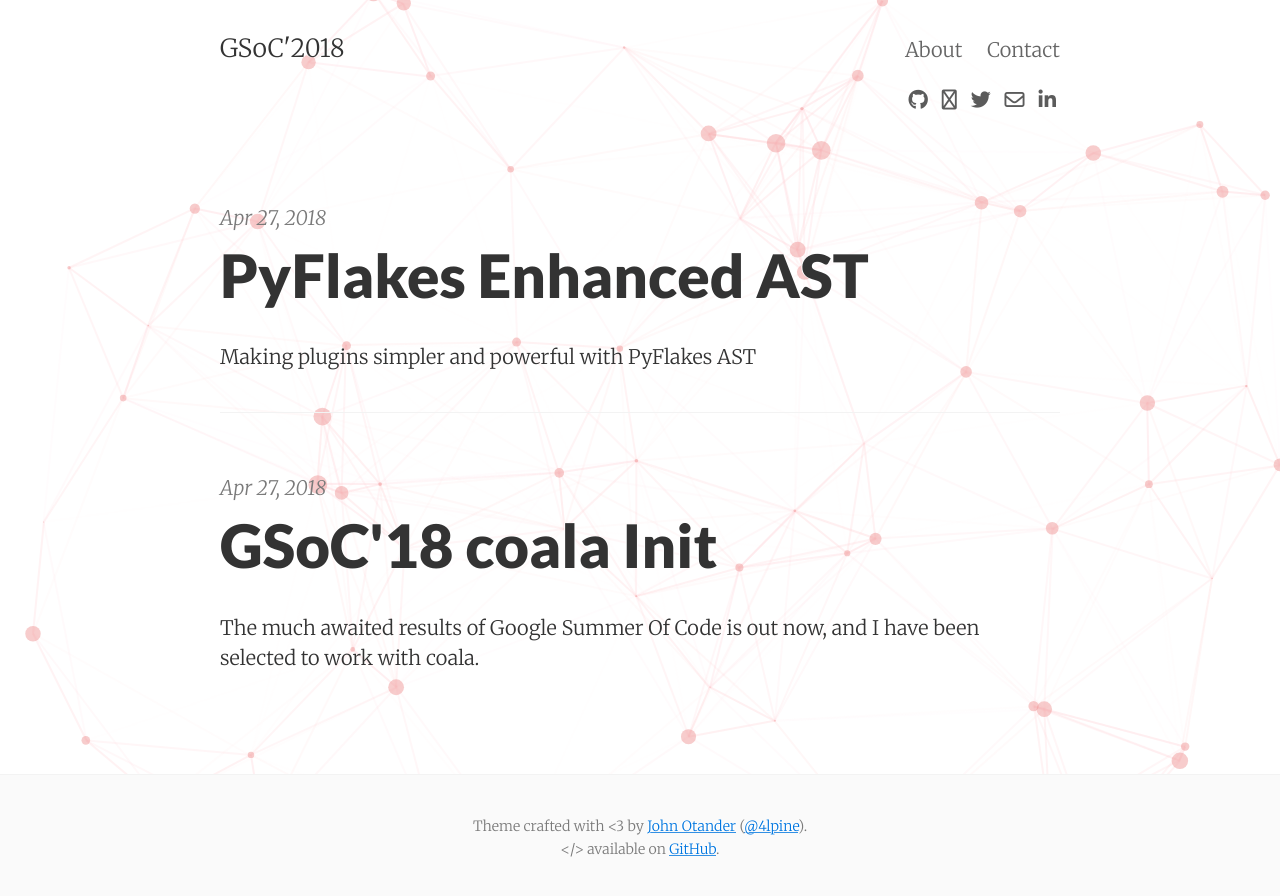
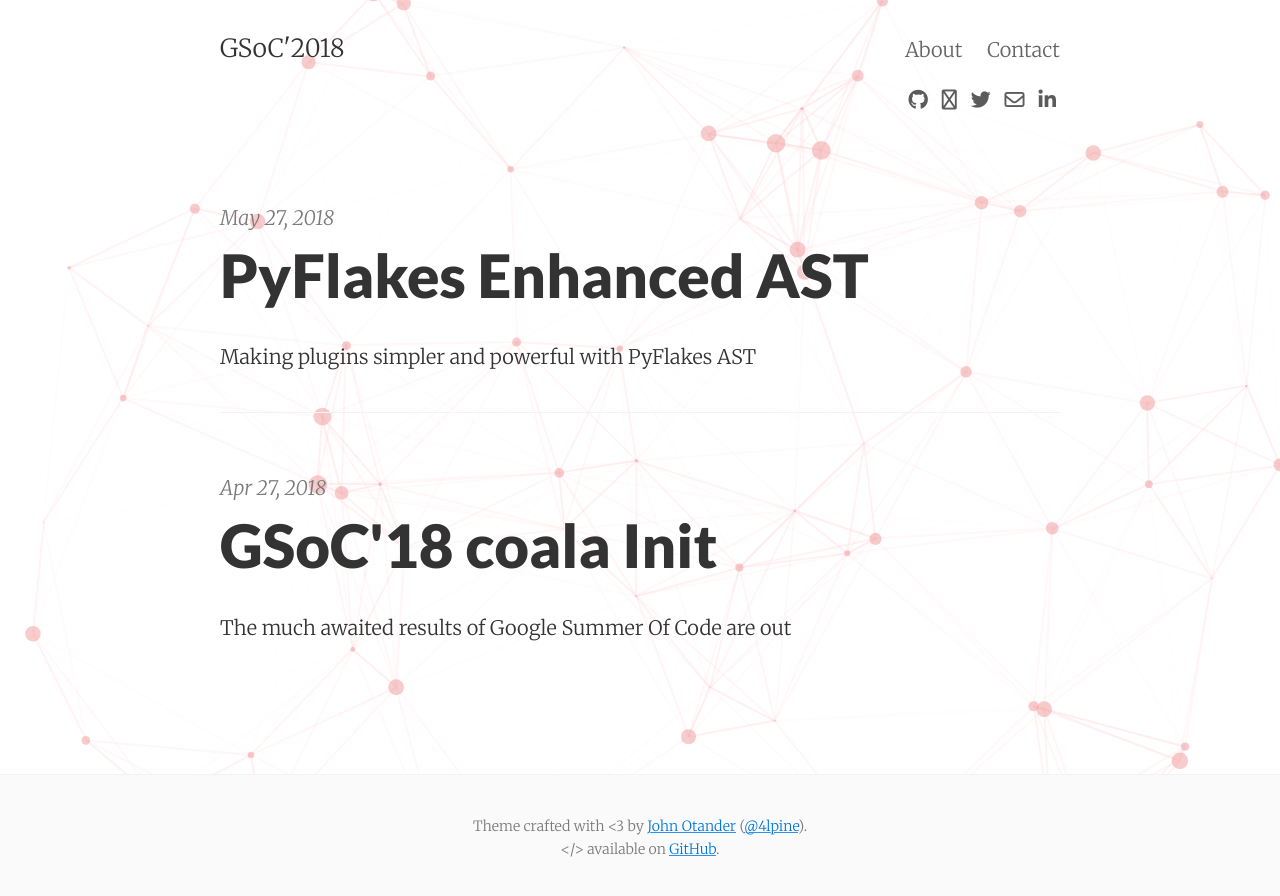
Before and after one commit to ankitxjoshi/Blog-GSOC18, a Jekyll site: the page built from index.html, in a window 1280 px wide. Shown: the top 896 px of the page. Built offline with Jekyll 4.4.1, drawn with Linux system fonts in a browser that asks for light colours; nearby versions of some CDN libraries; the list of posts is cut into pages by our own code.

Commit message:
Date and summary fix

```diff
--- a/_posts/2018-04-27-coala-init.md
+++ b/_posts/2018-04-27-coala-init.md
@@ -2,7 +2,7 @@
 layout:     post
 title:      GSoC'18 coala Init
 date:       2018-04-27
-summary:    The much awaited results of Google Summer Of Code is out now, and I have been selected                    to work with coala.
+summary:    The much awaited results of Google Summer Of Code are out
 categories: blog gsoc
 ---
 
```
Also changed, not shown: _posts/2018-05-27-pyflakes-ast.md (+1 -1 lines).
